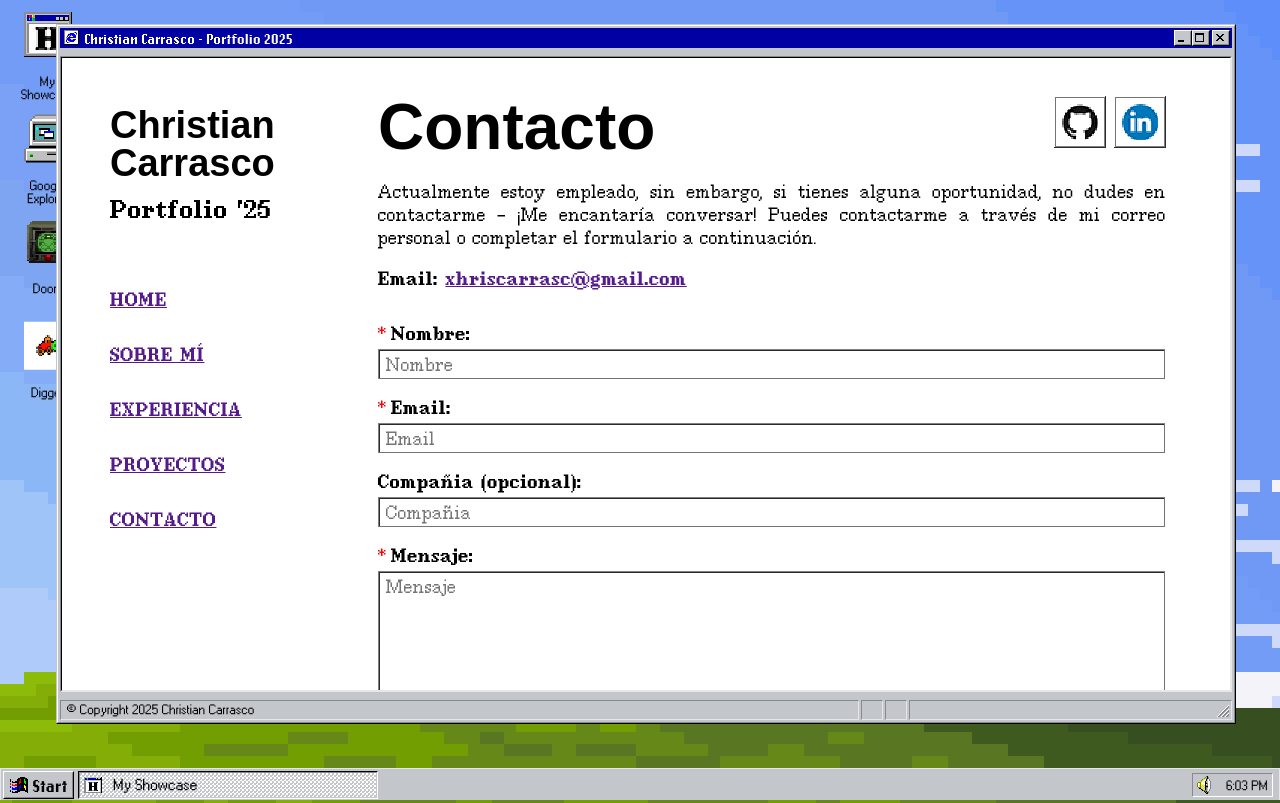
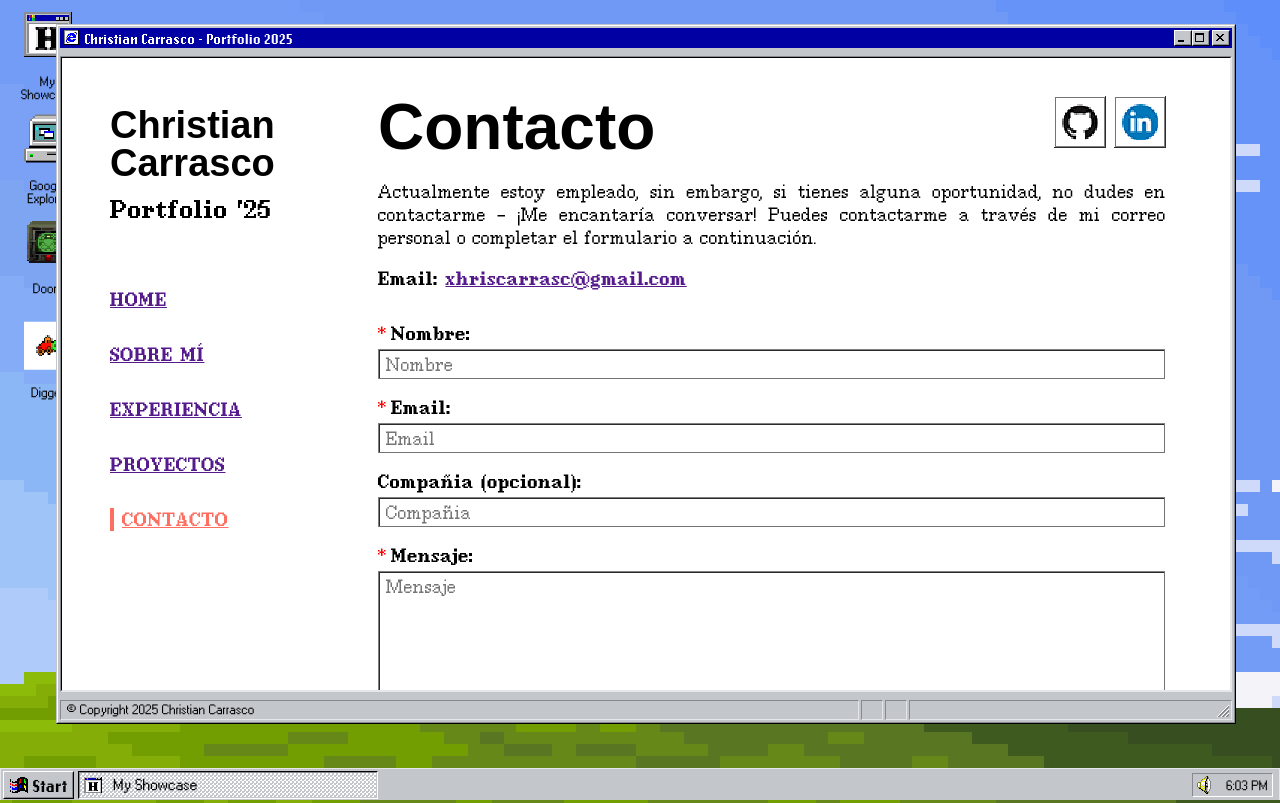
Before and after one commit to Porfolio2025/portfolio-inner-page, a Vue app: page /contact in a window 1280 px wide. Built offline with nearby package versions, Linux system fonts and the light colour scheme; a web font is replaced by a local one.

Commit message:
fix: Enhance active link highlighting in VerticalNavbar.vue

```diff
--- a/src/components/showcase/VerticalNavbar.vue
+++ b/src/components/showcase/VerticalNavbar.vue
@@ -5,6 +5,10 @@ import { useRoute } from 'vue-router'
 const route = useRoute()
 
 const isHome = computed(() => route.path === '/')
+
+const isActive = (path: string) => {
+  return route.path === path
+}
 </script>
 
 <template>
@@ -15,11 +19,23 @@ const isHome = computed(() => route.path === '/')
       <h3 class="headerShowcase">Portfolio '25</h3>
     </div>
     <div class="links">
-      <router-link class="link" to="/">HOME</router-link>
-      <router-link class="link" to="about">SOBRE MÍ</router-link>
-      <router-link class="link" to="experience">EXPERIENCIA</router-link>
-      <router-link :class="['link']" to="projects">PROYECTOS</router-link>
-      <router-link class="link" to="contact">CONTACTO</router-link>
+      <router-link :class="['link', isActive('/') && 'activeLink']" to="/">HOME</router-link>
+
+      <router-link :class="['link', isActive('/about') && 'activeLink']" to="/about"
+        >SOBRE MÍ</router-link
+      >
+
+      <router-link :class="['link', isActive('/experience') && 'activeLink']" to="/experience"
+        >EXPERIENCIA</router-link
+      >
+
+      <router-link :class="['link', isActive('/projects') && 'activeLink']" to="/projects"
+        >PROYECTOS</router-link
+      >
+
+      <router-link :class="['link', isActive('/contact') && 'activeLink']" to="/contact"
+        >CONTACTO</router-link
+      >
     </div>
     <div class="spacer"></div>
   </div>
@@ -95,4 +111,11 @@ const isHome = computed(() => route.path === '/')
   cursor: pointer;
   width: 100%;
 }
+
+.activeLink {
+  font-weight: bold;
+  color: #ff6f61;
+  border-left: 4px solid #ff6f61;
+  padding-left: 8px;
+}
 </style>
```
